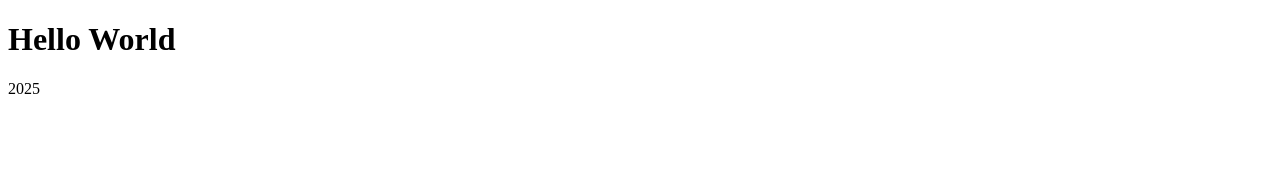
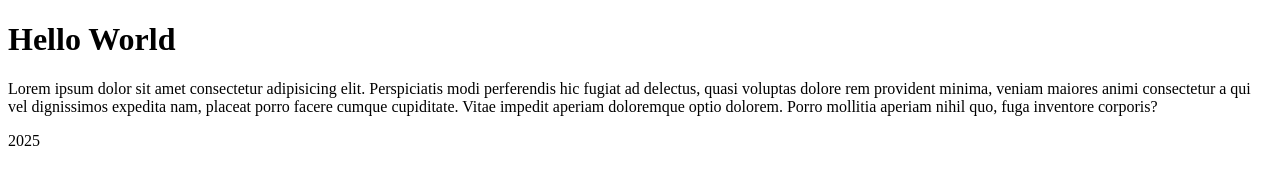
Before and after one commit to P-Mbaekposi/icehub1, a plain HTML site: page index.html in a window 1280 px wide. Drawn offline with Linux system fonts and the light colour scheme.

Commit message:
Created a home page

```diff
--- a/index.html
+++ b/index.html
@@ -6,7 +6,14 @@
     <title>Document</title>
 </head>
 <body>
-    <h1>Hello World</h1>
+    <header><h1>Hello World</h1></header>
+    <main>
+        <p>
+            Lorem ipsum dolor sit amet consectetur adipisicing elit.
+            Perspiciatis modi perferendis hic fugiat ad delectus, quasi voluptas dolore rem provident minima, veniam maiores animi consectetur a qui vel dignissimos expedita nam, placeat porro facere cumque cupiditate. Vitae impedit aperiam doloremque optio dolorem.
+            Porro mollitia aperiam nihil quo, fuga inventore corporis?
+        </p>
+    </main>
     <footer>2025</footer>
 </body>
 </html>
```
